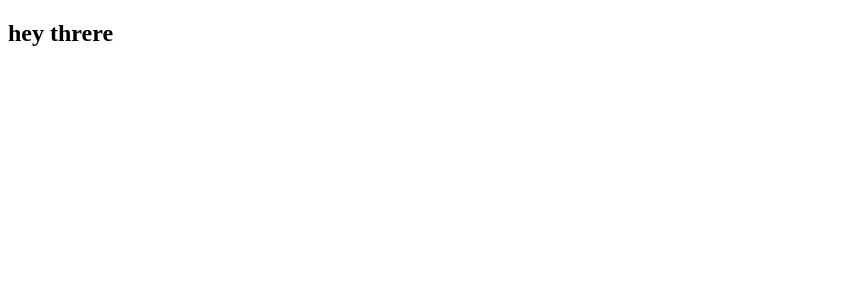
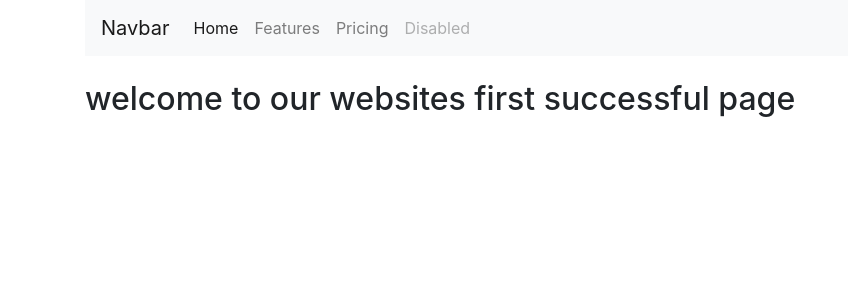
Before and after one commit to 13grm/wordCount-django, a Django app: page / in a window 1280 px wide. Before the commit the part shown is almost empty. Shown: the top 300 px of the page, without its empty margins (0-848 px from the left). Run offline with Django 3.2, Linux system fonts and the light colour scheme; some libraries are stand-ins or nearby versions.

Commit message:
first successfull page layout

```diff
--- a/wordcount/mainapp/templates/mainapp/base.html
+++ b/wordcount/mainapp/templates/mainapp/base.html
@@ -1,16 +1,55 @@
+{% load static %}
 <!DOCTYPE html>
 <html lang="en">
 <head>
     <meta charset="UTF-8">
+    <link rel="stylesheet" href="https://stackpath.bootstrapcdn.com/bootstrap/4.3.1/css/bootstrap.min.css" integrity="sha384-ggOyR0iXCbMQv3Xipma34MD+dH/1fQ784/j6cY/iJTQUOhcWr7x9JvoRxT2MZw1T" crossorigin="anonymous">
+    <script src="https://code.jquery.com/jquery-3.3.1.slim.min.js" integrity="sha384-q8i/X+965DzO0rT7abK41JStQIAqVgRVzpbzo5smXKp4YfRvH+8abtTE1Pi6jizo" crossorigin="anonymous"></script>
+    <script src="https://cdnjs.cloudflare.com/ajax/libs/popper.js/1.14.7/umd/popper.min.js" integrity="sha384-UO2eT0CpHqdSJQ6hJty5KVphtPhzWj9WO1clHTMGa3JDZwrnQq4sF86dIHNDz0W1" crossorigin="anonymous"></script>
+    <script src="https://stackpath.bootstrapcdn.com/bootstrap/4.3.1/js/bootstrap.min.js" integrity="sha384-JjSmVgyd0p3pXB1rRibZUAYoIIy6OrQ6VrjIEaFf/nJGzIxFDsf4x0xIM+B07jRM" crossorigin="anonymous"></script>
+
+
     <title> {% block title %} empty title {% endblock %} </title>
 </head>
+
 <body>
+    <div class="container">
+        <nav class="navbar navbar-expand-lg navbar-light bg-light">
+            <a class="navbar-brand" href="#">Navbar</a>
+            <button class="navbar-toggler" type="button" data-toggle="collapse" data-target="#navbarNav" aria-controls="navbarNav" aria-expanded="false" aria-label="Toggle navigation">
+                 <span class="navbar-toggler-icon"></span>
+            </button>
+            <div class="collapse navbar-collapse" id="navbarNav">
+                <ul class="navbar-nav">
+                     <li class="nav-item active">
+                         <a class="nav-link" href="#">Home <span class="sr-only">(current)</span></a>
+                    </li>
+                    <li class="nav-item">
+                        <a class="nav-link" href="#">Features</a>
+                    </li>
+                    <li class="nav-item">
+                         <a class="nav-link" href="#">Pricing</a>
+                     </li>
+                    <li class="nav-item">
+                         <a class="nav-link disabled" href="#">Disabled</a>
+                    </li>
+                </ul>
+            </div>
+        </nav>
+    </div>
 
 
 
- {% block body %}
-    empty body
+    <div class="container">
+        {% block body %}
+        empty body
 
- {% endblock %}
+        {% endblock %}
+    </div>
+
+
+
+
+
 </body>
 </html>
--- a/wordcount/mainapp/templates/mainapp/home.html
+++ b/wordcount/mainapp/templates/mainapp/home.html
@@ -1,8 +1,9 @@
 {% extends 'mainapp/base.html' %}
+{% load static %}
 
 {% block title %} wordCounter {% endblock %}
 
  {% block body %}
-<h2>hey threre</h2>
-
-    {% endblock %}
+<br>
+<h2>welcome to our websites first successful page</h2>
+ {% endblock %}
```
